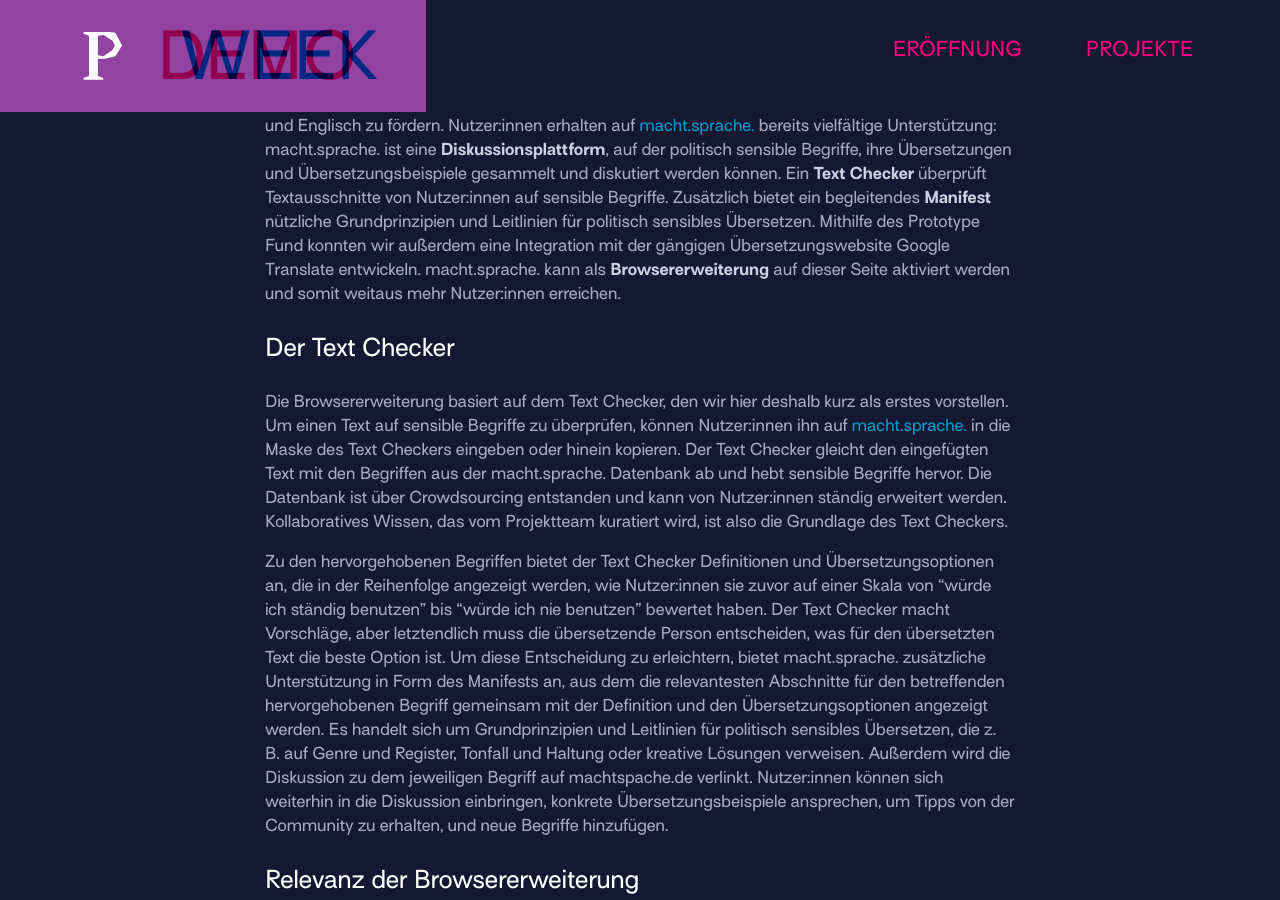
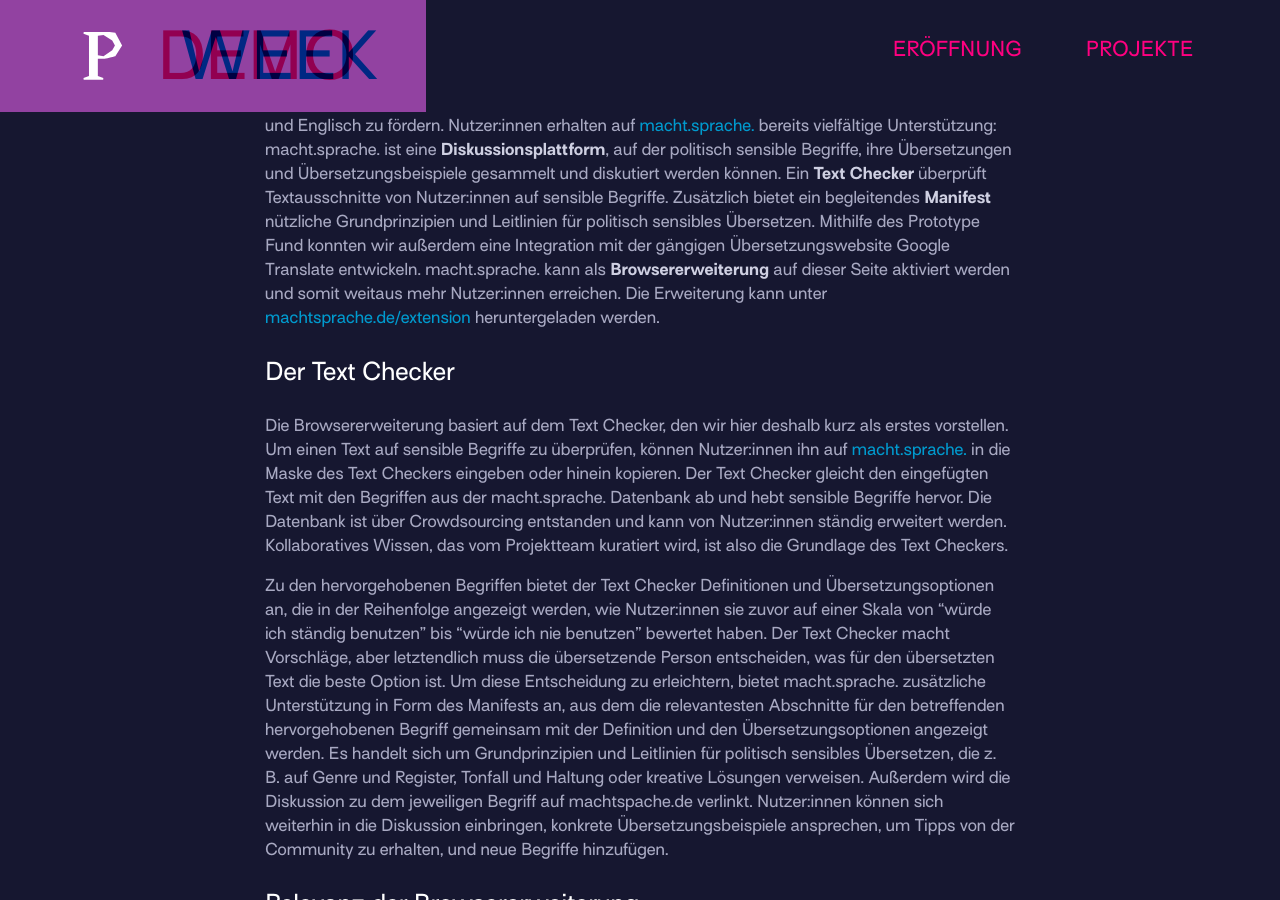
Before and after one commit to prototypefund/demo-week-runde10, a Jekyll site: the page built from _projects/18-macht-sprache.md, in a window 1280 px wide and 900 px high, scrolled down 1202 px. Built offline with Jekyll 4.4.1, drawn with Linux system fonts in a browser that asks for light colours.

Commit message:
machtsprache: link zur erweiterung

```diff
--- a/_projects/18-macht-sprache.md
+++ b/_projects/18-macht-sprache.md
@@ -21,7 +21,7 @@ summary: "Das macht.sprache. Übersetzungstool hat eine Integration mit Google T
 
 Diskriminierung ist in Sprache eingebettet. Sprache beeinflusst die Art und Weise, wie wir über Fragen von _Race_, Geschlecht, Sexualität, Zugehörigkeit, usw. denken und sprechen. Es ist schon herausfordernd, solche Mechanismen in einer Sprache zu verstehen, selbst wenn es die eigene Muttersprache ist. Noch komplizierter wird es für diejenigen, die sprachübergreifend arbeiten, was in unserer globalisierten Welt zunehmend der Fall ist. In vielen Berufen und Alltagstätigkeiten ist es normal geworden, digitale Übersetzungshilfen zu nutzen, aber natürlich haben diese Tools ihre Grenzen. Diese Herausforderungen nahmen wir - Lucy Gasser, Anna von Rath, Kolja Lange und Timur Çelikel - zum Anlass, macht.sprache zu entwickeln.
 
-macht.sprache. ist eine Web-App, die das Ziel hat, politisch sensibles Übersetzen zwischen Deutsch und Englisch zu fördern. Nutzer:innen erhalten auf [macht.sprache.](https://www.machtsprache.de) bereits vielfältige Unterstützung: macht.sprache. ist eine **Diskussionsplattform**, auf der politisch sensible Begriffe, ihre Übersetzungen und Übersetzungsbeispiele gesammelt und diskutiert werden können. Ein **Text Checker** überprüft Textausschnitte von Nutzer:innen auf sensible Begriffe. Zusätzlich bietet ein begleitendes **Manifest** nützliche Grundprinzipien und Leitlinien für politisch sensibles Übersetzen. Mithilfe des Prototype Fund konnten wir außerdem eine Integration mit der gängigen Übersetzungswebsite Google Translate entwickeln. macht.sprache. kann als **Browsererweiterung** auf dieser Seite aktiviert werden und somit weitaus mehr Nutzer:innen erreichen.
+macht.sprache. ist eine Web-App, die das Ziel hat, politisch sensibles Übersetzen zwischen Deutsch und Englisch zu fördern. Nutzer:innen erhalten auf [macht.sprache.](https://www.machtsprache.de) bereits vielfältige Unterstützung: macht.sprache. ist eine **Diskussionsplattform**, auf der politisch sensible Begriffe, ihre Übersetzungen und Übersetzungsbeispiele gesammelt und diskutiert werden können. Ein **Text Checker** überprüft Textausschnitte von Nutzer:innen auf sensible Begriffe. Zusätzlich bietet ein begleitendes **Manifest** nützliche Grundprinzipien und Leitlinien für politisch sensibles Übersetzen. Mithilfe des Prototype Fund konnten wir außerdem eine Integration mit der gängigen Übersetzungswebsite Google Translate entwickeln. macht.sprache. kann als **Browsererweiterung** auf dieser Seite aktiviert werden und somit weitaus mehr Nutzer:innen erreichen. Die Erweiterung kann unter [machtsprache.de/extension](https://www.machtsprache.de/extension) heruntergeladen werden.
 
 ### Der Text Checker
 
```
